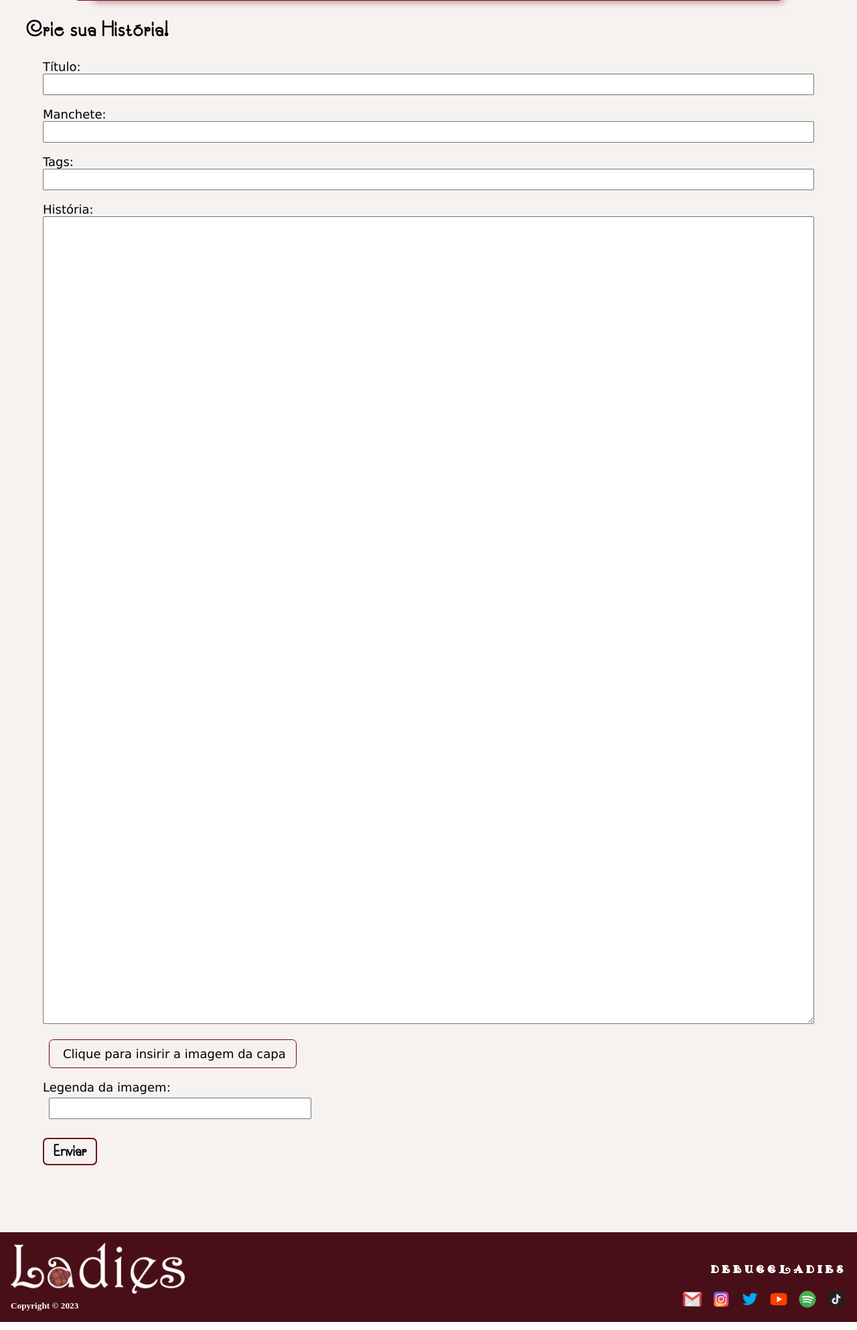
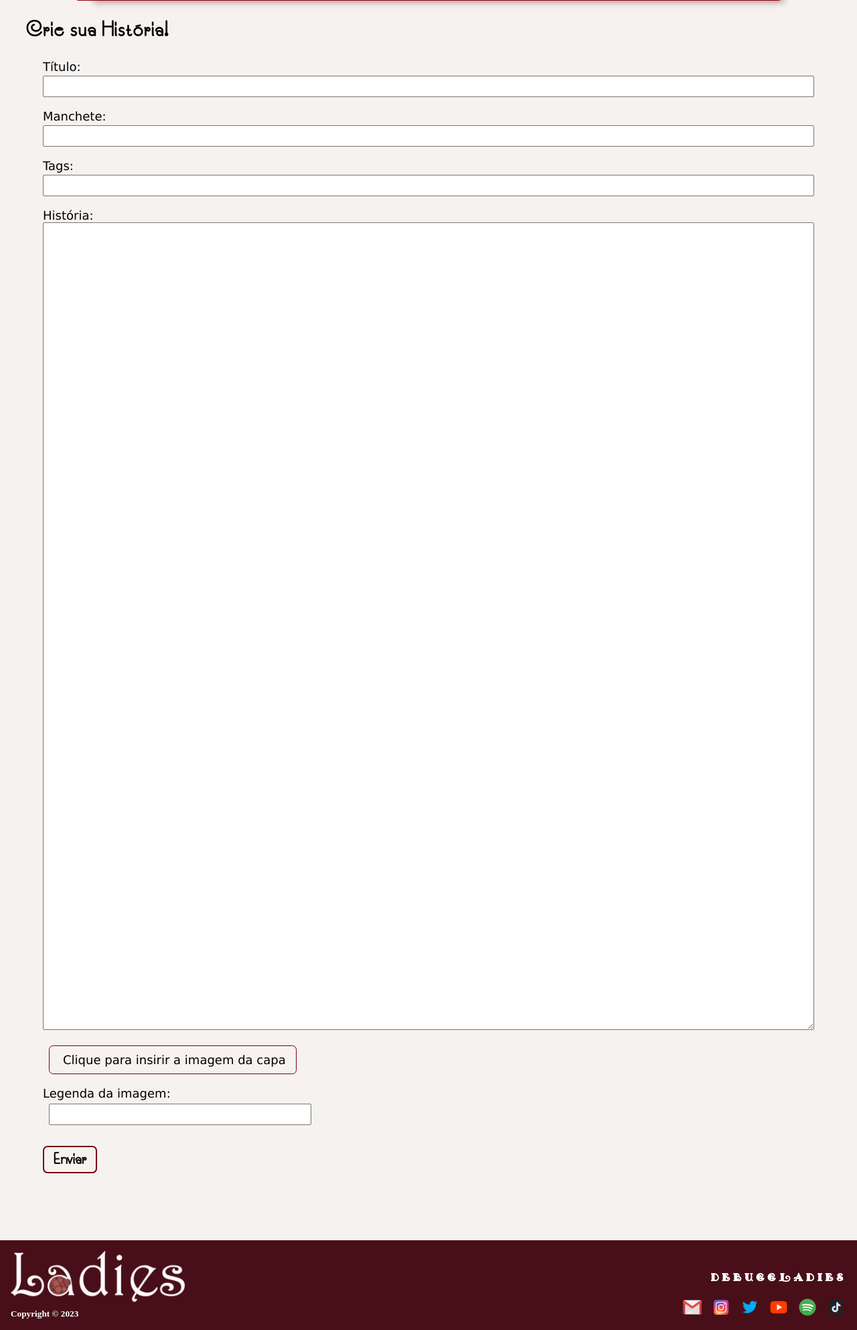
Before and after one commit to iellenLuiza/ladies, a PHP site: page /telaCriarManterPubli.html in a window 1280 px wide. Shown: the part 409-2395 px from the top of the page at 67% size. Run offline with PHP 8.4, Linux system fonts and the light colour scheme; some web fonts are replaced.

Commit message:
terminando alterações relacionadas a mover a pasta do css

```diff
--- a/TelaLoginAdm.html
+++ b/TelaLoginAdm.html
@@ -4,7 +4,8 @@
     <meta charset="UTF-8">
     <meta http-equiv="X-UA-Compatible" content="IE=edge">
     <meta name="viewport" content="width=device-width, initial-scale=1.0">
-    <link rel="stylesheet" type="text/css" href="./css/TelaLoginCadastroAdm.css">
+    <link rel="icon" href="assets/img/icone_info3ANO_versao-alternativa.ico">
+    <link rel="stylesheet" type="text/css" href="../assets/css/telaLoginCadastroAdm.css">
     <title>Login Administrador</title>
 </head>
 <body>
--- a/TeladeCadastroAdm.html
+++ b/TeladeCadastroAdm.html
@@ -4,7 +4,8 @@
     <meta charset="UTF-8">
     <meta http-equiv="X-UA-Compatible" content="IE=edge">
     <meta name="viewport" content="width=device-width, initial-scale=1.0">
-    <link rel="stylesheet" type="text/css" href="./css/TelaLoginCadastroAdm.css">
+    <link rel="icon" href="assets/img/icone_info3ANO_versao-alternativa.ico">
+    <link rel="stylesheet" type="text/css" href="../assets/css/telaLoginCadastroAdm.css">
     <title>Cadastro Administrador</title>
 </head>
 <body>
--- a/assets/css/TelaLoginCadastroAdm.css
+++ b/assets/css/TelaLoginCadastroAdm.css
@@ -195,14 +195,14 @@ input#botaoRedefinir:hover {
 /* fontes */
 @font-face {
 	font-family: corinthia-regular;
-	src: url(../assets/fontes/Corinthia-Regular.ttf);
+	src: url(../fontes/Corinthia-Regular.ttf);
 }
 
 @font-face {
 	font-family: lobster;
-	src: url(../assets/fontes/Lobster-Regular.ttf);
+	src: url(../fontes/Lobster-Regular.ttf);
 }
 @font-face {
 	font-family: corinthia-regular;
-	src: url(../assets/fontes/Corinthia-Regular.ttf);
+	src: url(../fontes/Corinthia-Regular.ttf);
 }
--- a/assets/css/cabecalho-rodape.css
+++ b/assets/css/cabecalho-rodape.css
@@ -1,7 +1,7 @@
 /* -------------------- Cabeçalho -------------------- */
 
 header {
-    background-image: url(../assets/img/fundo-header-4_6.png);
+    background-image: url(../img/fundo-header-4_6.png);
     overflow: hidden;
     top: 0px;
 }
@@ -213,15 +213,15 @@ footer h5 {
 /* ----- fontes ----- */
 @font-face {
     font-family: lobster;
-    src: url(../assets/fontes/Lobster-Regular.ttf);
+    src: url(../fontes/Lobster-Regular.ttf);
 }
 
 @font-face {
     font-family: engebrechtre;
-    src: url(../assets/fontes/engebrechtre.ttf);
+    src: url(../fontes/engebrechtre.ttf);
 }
 
 @font-face {
     font-family: fancyPantsNF;
-    src: url(../assets/fontes/FancyPantsNF.ttf);
+    src: url(../fontes/FancyPantsNF.ttf);
 }
--- a/assets/css/cabecalho_alternativo_recuperarsenha.css
+++ b/assets/css/cabecalho_alternativo_recuperarsenha.css
@@ -90,5 +90,5 @@ nav .btnNav:hover::after{
 /* ----- fontes ----- */
 @font-face {
     font-family: engebrechtre;
-    src: url(../assets/fontes/engebrechtre.ttf);
+    src: url(../fontes/engebrechtre.ttf);
 }
--- a/assets/css/telaCriarManterPubli.css
+++ b/assets/css/telaCriarManterPubli.css
@@ -52,18 +52,16 @@ h2 {
 @font-face {
     /* laborUnion */
     font-family: laborUnion;
-    src: url(../assets/fontes/LaborUnion-Regular.otf);
+    src: url(../fontes/LaborUnion-Regular.otf);
 }
 
 @font-face {
     /* souciSans */
     font-family: souciSans;
-    src: url(../assets/fontes/SouciSansNF.ttf);
+    src: url(../fontes/SouciSansNF.ttf);
 }
 
 /* --- Conteiner História --- */
-.conteinerText {}
-
 .conteinerText form {
     display: flex;
     flex-direction: column;
@@ -80,6 +78,7 @@ h2 {
     font-family: 'Segoe UI', Tahoma, Geneva, Verdana, sans-serif;
     font-size: 18px;
     padding: 2px;
+    margin-top: 3px;
 }
 
 .conteinerText form textarea {
--- a/assets/css/telaPerfil.css
+++ b/assets/css/telaPerfil.css
@@ -111,7 +111,7 @@ section form .outros_dados input[type=radio] {
 
 section form .outros_dados input[type=radio]:checked {
     appearance: none;
-    background-color: #5a070793;
+    background-color: #a3a3a3;
 }
 
 .opSexUsu {
@@ -266,11 +266,11 @@ select option {
 @font-face {
     /* v souciSans */
     font-family: souciSans;
-    src: url(../assets/fontes/SouciSansNF.ttf);
+    src: url(../fontes/SouciSansNF.ttf);
 }
 
 @font-face {
     /* v fancyPantsNF */
     font-family: fancyPantsNF;
-    src: url(../assets/fontes/FancyPantsNF.ttf);
+    src: url(../fontes/FancyPantsNF.ttf);
 }
--- a/assets/css/telaPublicacao.css
+++ b/assets/css/telaPublicacao.css
@@ -25,7 +25,7 @@ aside {
 }
 
 .conteiner-topo img {
-	border: 2px solid rgba(141, 0, 21);
+	border: 2px solid rgb(72, 15, 24);
 	padding: 15px;
 }
 
--- a/assets/css/telarecuperarsenha.css
+++ b/assets/css/telarecuperarsenha.css
@@ -138,14 +138,14 @@ input#botaoRedefinir:hover {
 /* fontes */
 @font-face {
 	font-family: corinthia-regular;
-	src: url(../assets/fontes/Corinthia-Regular.ttf);
+	src: url(../fontes/Corinthia-Regular.ttf);
 }
 
 @font-face {
 	font-family: lobster;
-	src: url(../assets/fontes/Lobster-Regular.ttf);
+	src: url(../fontes/Lobster-Regular.ttf);
 }
 @font-face {
 	font-family: corinthia-regular;
-	src: url(../assets/fontes/Corinthia-Regular.ttf);
+	src: url(../fontes/Corinthia-Regular.ttf);
 }
--- a/telaCriarManterPubli.html
+++ b/telaCriarManterPubli.html
@@ -7,8 +7,8 @@
     <meta name="viewport" content="width=device-width, initial-scale=1.0">
     <title>Criar publicação</title><!--Título deve mudar de acordo a função-->
     <link rel="icon" href="assets/img/icone_info3ANO_versao-alternativa.ico">
-    <link rel="stylesheet" type="text/css" href="css/cabecalho-rodape.css">
-    <link rel="stylesheet" type="text/css" href="css/telaCriarManterPubli.css">
+    <link rel="stylesheet" type="text/css" href="../assets/css/cabecalho-rodape.css">
+    <link rel="stylesheet" type="text/css" href="../assets/css/telaCriarManterPubli.css">
     <script src="assets/javascript/cabecalho-rodape.js" defer></script>
 </head>
 
--- a/telaLoginCadastro.html
+++ b/telaLoginCadastro.html
@@ -5,9 +5,9 @@
     <meta charset="UTF-8">
     <meta http-equiv="X-UA-Compatible" content="IE=edge">
     <meta name="viewport" content="width=device-width, initial-scale=1.0">
-    <link rel="stylesheet" href="tela.css">
+    <link rel="stylesheet" href="../assets/css/telaLoginCadastro.css">
     <title>Entrar</title>
-	<link rel="icon" href="assets/img/icone_info3ANO_versao-alternativa.ico">
+	<link rel="icon" href="../assets/img/icone_info3ANO_versao-alternativa.ico">
 </head>
 
 <body>
--- a/telaPublicacao.html
+++ b/telaPublicacao.html
@@ -7,9 +7,9 @@
     <meta name="viewport" content="width=device-width, initial-scale=1.0">
     <title>Título da publicação</title>
     <link rel="icon" href="assets/img/icone_info3ANO_versao-alternativa.ico">
-    <link rel="stylesheet" type="text/css" href="css/cabecalho-rodape.css">
-    <link rel="stylesheet" type="text/css" href="css/telaPublicacao.css">
-    <script src="assets/javascript/telaPublicacao.js" defer></script>
+    <link rel="stylesheet" type="text/css" href="../assets/css/cabecalho-rodape.css">
+    <link rel="stylesheet" type="text/css" href="../assets/css/telaPublicacao.css">
+    <script src="../assets/javascript/telaPublicacao.js" defer></script>
     <!--<script src="assets/javascript/cabecalho-rodape.js" defer></script> ! por hora gambiarrra já que não tava ligando-->
 </head>
 
--- a/telarecuperar.html
+++ b/telarecuperar.html
@@ -6,9 +6,9 @@
     <meta http-equiv="X-UA-Compatible" content="IE=edge">
     <meta name="viewport" content="width=device-width, initial-scale=1.0">
     <title>Recuperar senha</title>
-    <link rel="icon" href="assets/img/icone_info3ANO_versao-alternativa.ico">
-    <link rel="stylesheet" type="text/css" href="css/telarecuperarsenha.css">
-    <link rel="stylesheet" type="text/css" href="css/cabecalho_alternativo_recuperarsenha.css">
+    <link rel="icon" href="../assets/img/icone_info3ANO_versao-alternativa.ico">
+    <link rel="stylesheet" type="text/css" href="../assets/css/telaRecuperarsenha.css">
+    <link rel="stylesheet" type="text/css" href="../assets/css/cabecalho_alternativo_recuperarsenha.css">
 </head>
 <header>
     <a href="index.html"><img id="logo" src="assets/img/Logo_info3ANO_versao1-ie.png"  width="19%" alt="logo localizada cabeçalho">
--- a/telarecuperar2.html
+++ b/telarecuperar2.html
@@ -6,9 +6,9 @@
     <meta http-equiv="X-UA-Compatible" content="IE=edge">
     <meta name="viewport" content="width=device-width, initial-scale=1.0">
     <title>Redefinir senha</title>
-    <link rel="stylesheet" href="css/telarecuperarsenha.css">
-    <link rel="icon" href="assets/img/icone_info3ANO_versao-alternativa.ico">
-    <link rel="stylesheet" type="text/css" href="css/cabecalho_alternativo_recuperarsenha.css">
+    <link rel="stylesheet" href="../assets/css/telaRecuperarsenha.css">
+    <link rel="icon" href="../assets/img/icone_info3ANO_versao-alternativa.ico">
+    <link rel="stylesheet" type="text/css" href="../assets/css/cabecalho_alternativo_recuperarsenha.css">
 
 </head>
 
```
Also changed, not shown: assets/css/index.css (+11 -9 lines), assets/css/telaLoginCadastro.css (+8 -6 lines), index.html (+4 -4 lines), telaPerfil.html (+5 -4 lines), telareceberhistorias.html (+7 -7 lines).
